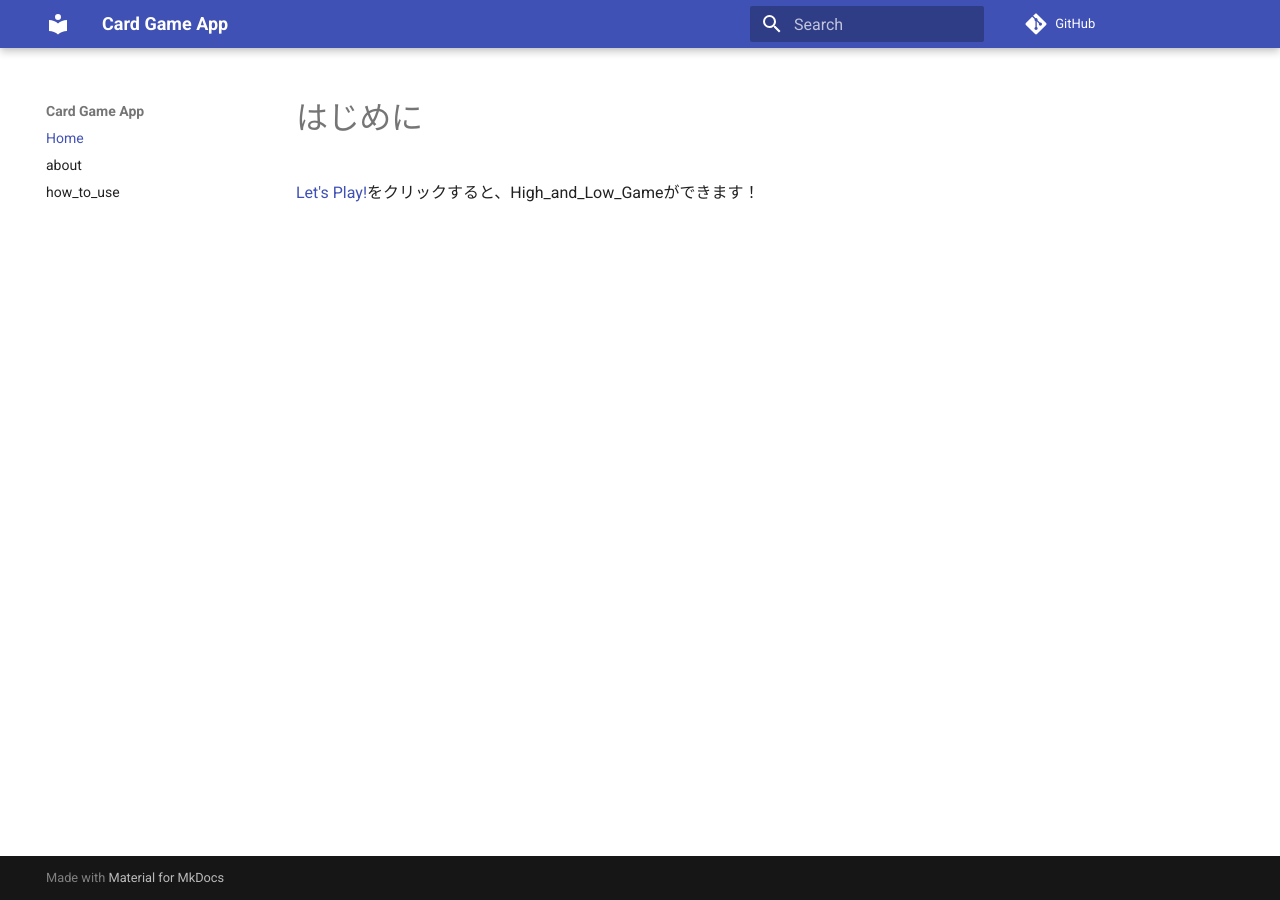
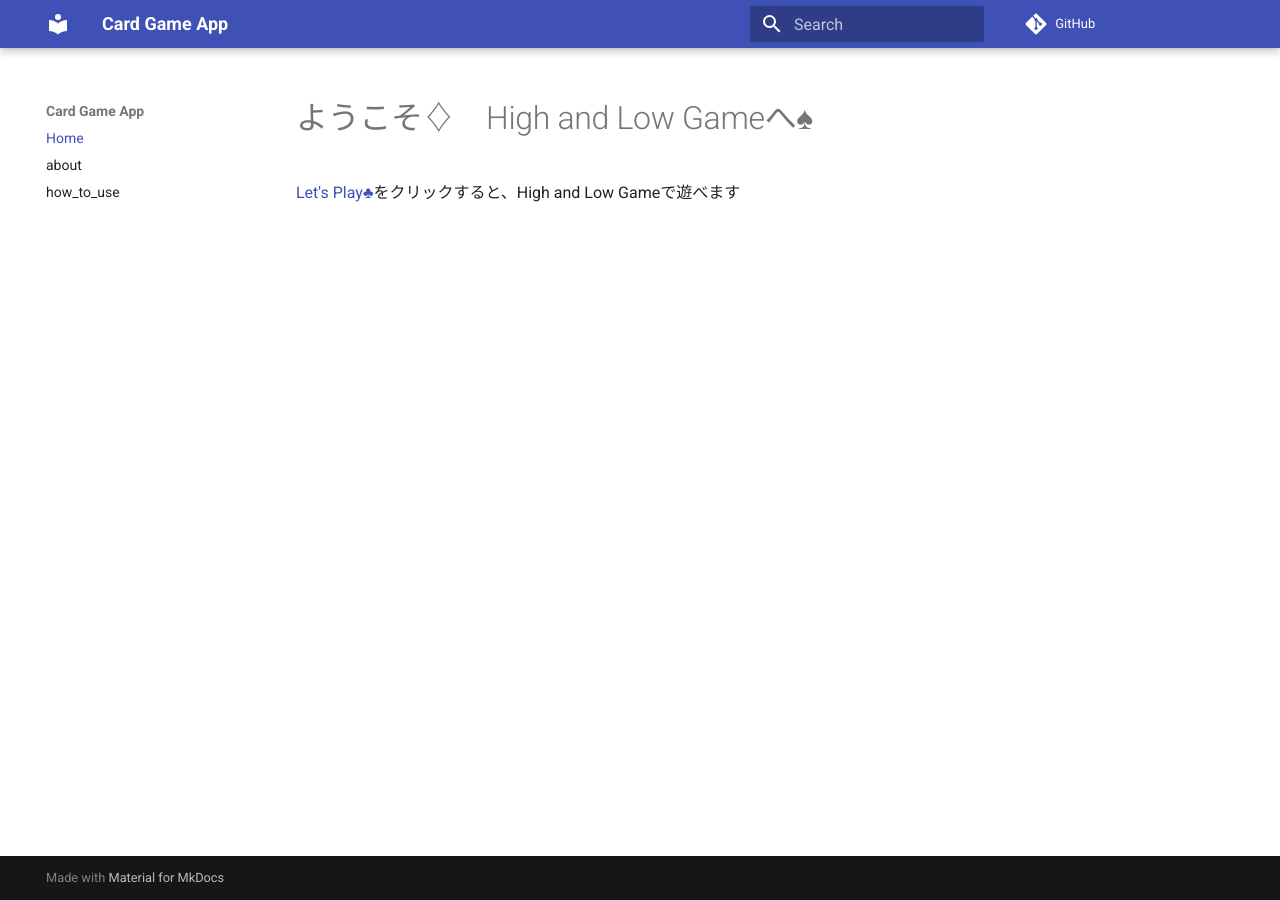
Before and after one commit to itakuramayu/streamlit-practice0908, an MkDocs documentation site: the page built from docs/index.md, in a window 1280 px wide. Built offline with MkDocs 1.6.1 and Material for MkDocs 9.7.7, drawn with Linux system fonts in a browser that asks for light colours; comment, search, counter and statistics services are not loaded; the version menu is left out.

Commit message:
文言変更

```diff
--- a/docs/index.md
+++ b/docs/index.md
@@ -1,2 +1,2 @@
-# はじめに
-[Let's Play!](https://itakuramayu-streamlit-practice09-viewshigh-and-low-view-vwy7d5.streamlit.app/)をクリックすると、High_and_Low_Gameができます！
+# ようこそ♢　High and Low Gameへ♠
+[Let's Play♣](https://itakuramayu-streamlit-practice09-viewshigh-and-low-view-vwy7d5.streamlit.app/)をクリックすると、High and Low Gameで遊べます
```
